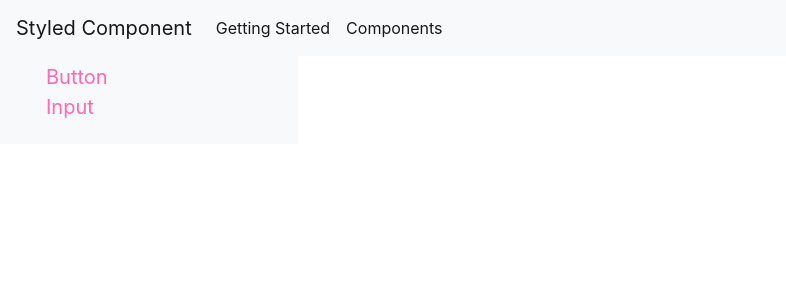
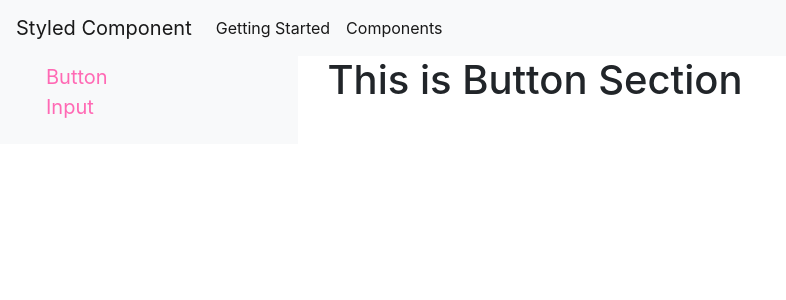
Before and after one commit to AtharLaique/styled-component, a React (Create React App) app: page /components in a window 1280 px wide. Shown: the top 300 px of the page, without its empty margins (0-786 px from the left). Built offline with nearby package versions, Linux system fonts and the light colour scheme.

Commit message:
Button section

```diff
--- a/src/pages/Components.jsx
+++ b/src/pages/Components.jsx
@@ -1,6 +1,7 @@
 import React from "react";
 import { Wrapper } from "../components/Wrapper";
 import {Section} from "../components/Components";
+import Buttons from "../sections/Buttons";
 
 export default function Components() {
   return (
@@ -18,9 +19,9 @@ export default function Components() {
         </Wrapper>
       </div>
       <div class="col-lg-9">
-        <p id="a">
+        <Buttons id="a">
 
-        </p>
+        </Buttons>
         <p id="b">
 
         </p>
--- /dev/null
+++ b/src/sections/Buttons.jsx
@@ -0,0 +1,9 @@
+import React from 'react';
+
+export default function Buttons() {
+    return (
+        <div>
+            <h1>This is Button Section</h1>
+        </div>
+    )
+}
```
